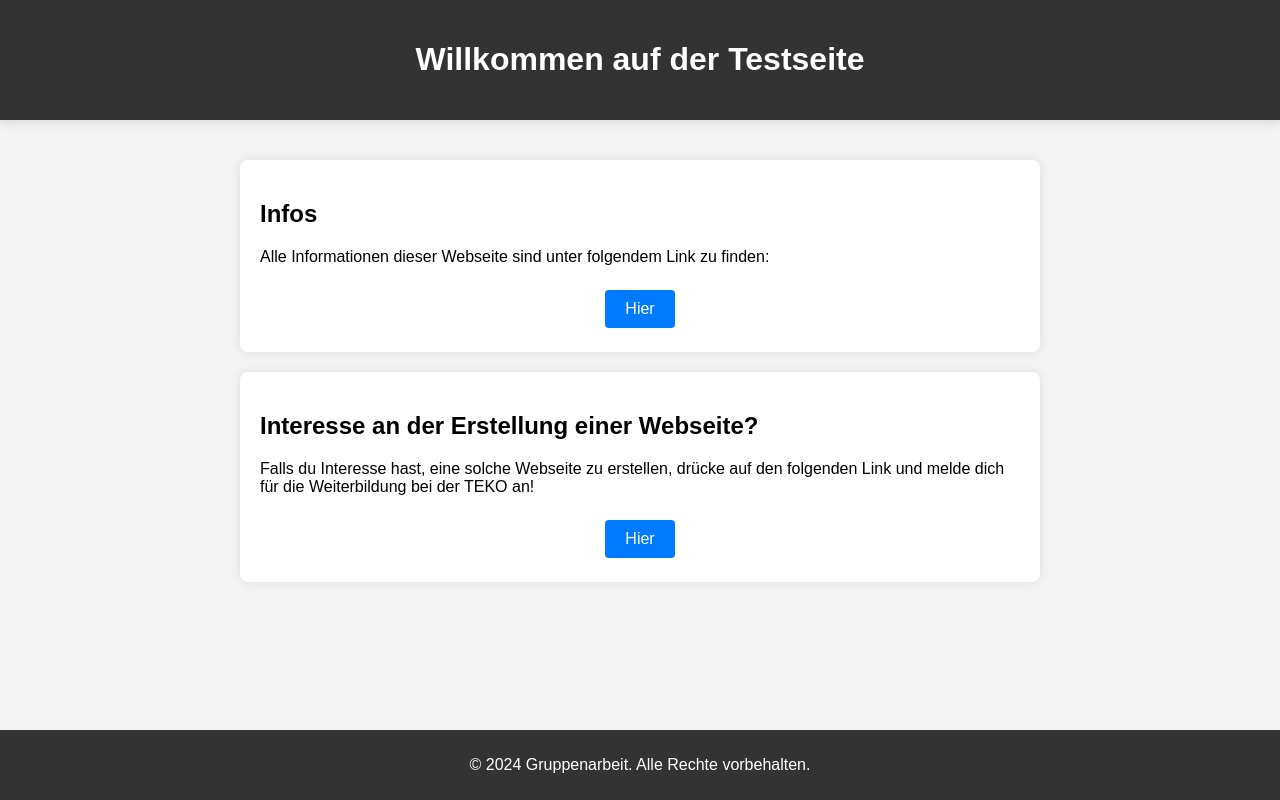
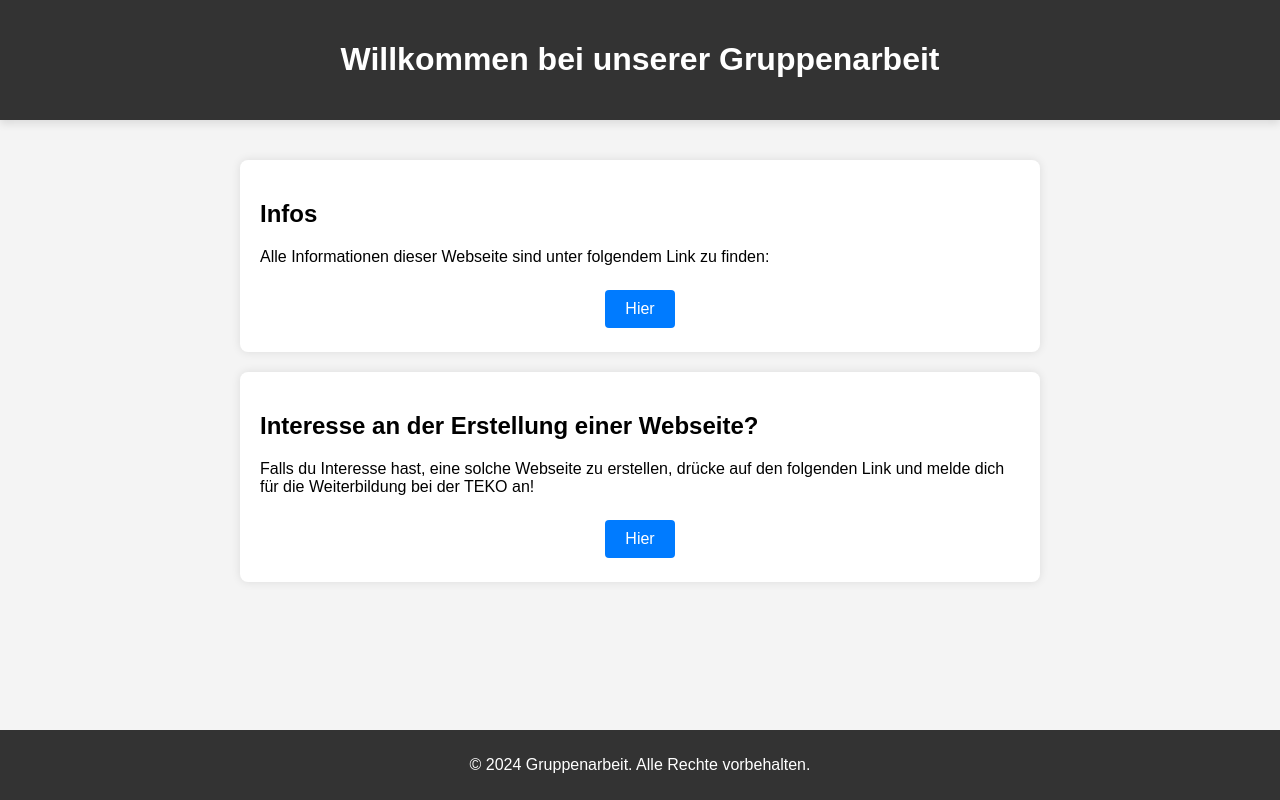
Before and after one commit to dfahrni/gruppenarbeit1, a plain HTML site: page index.html in a window 1280 px wide. Drawn offline with Linux system fonts and the light colour scheme.

Commit message:
Changed index.html

```diff
--- a/index.html
+++ b/index.html
@@ -64,7 +64,7 @@
 </head>
 <body>
 <header>
-    <h1>Willkommen auf der Testseite</h1>
+    <h1>Willkommen bei unserer Gruppenarbeit</h1>
 </header>
 <main>
     <div class="content">
```
